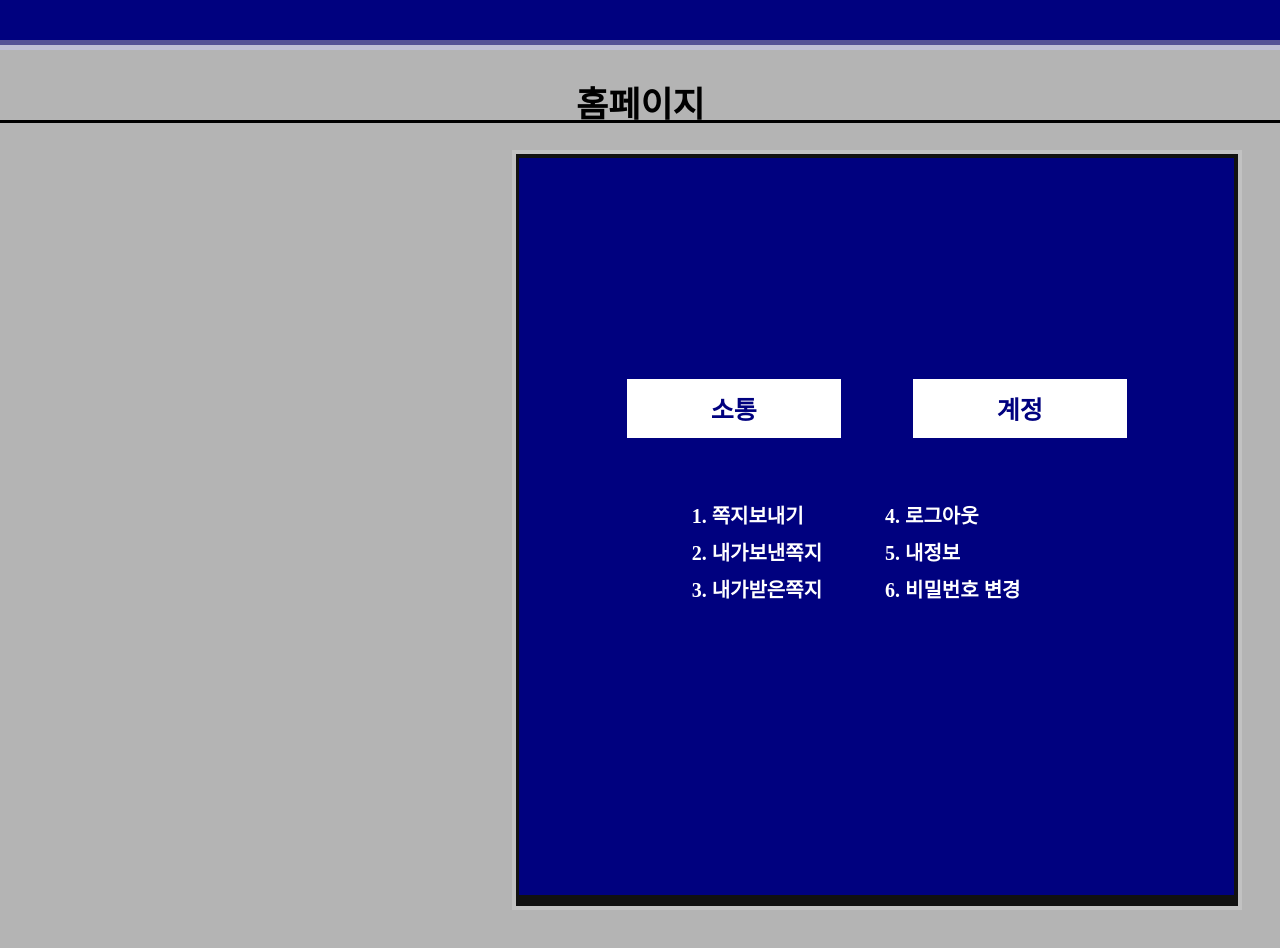
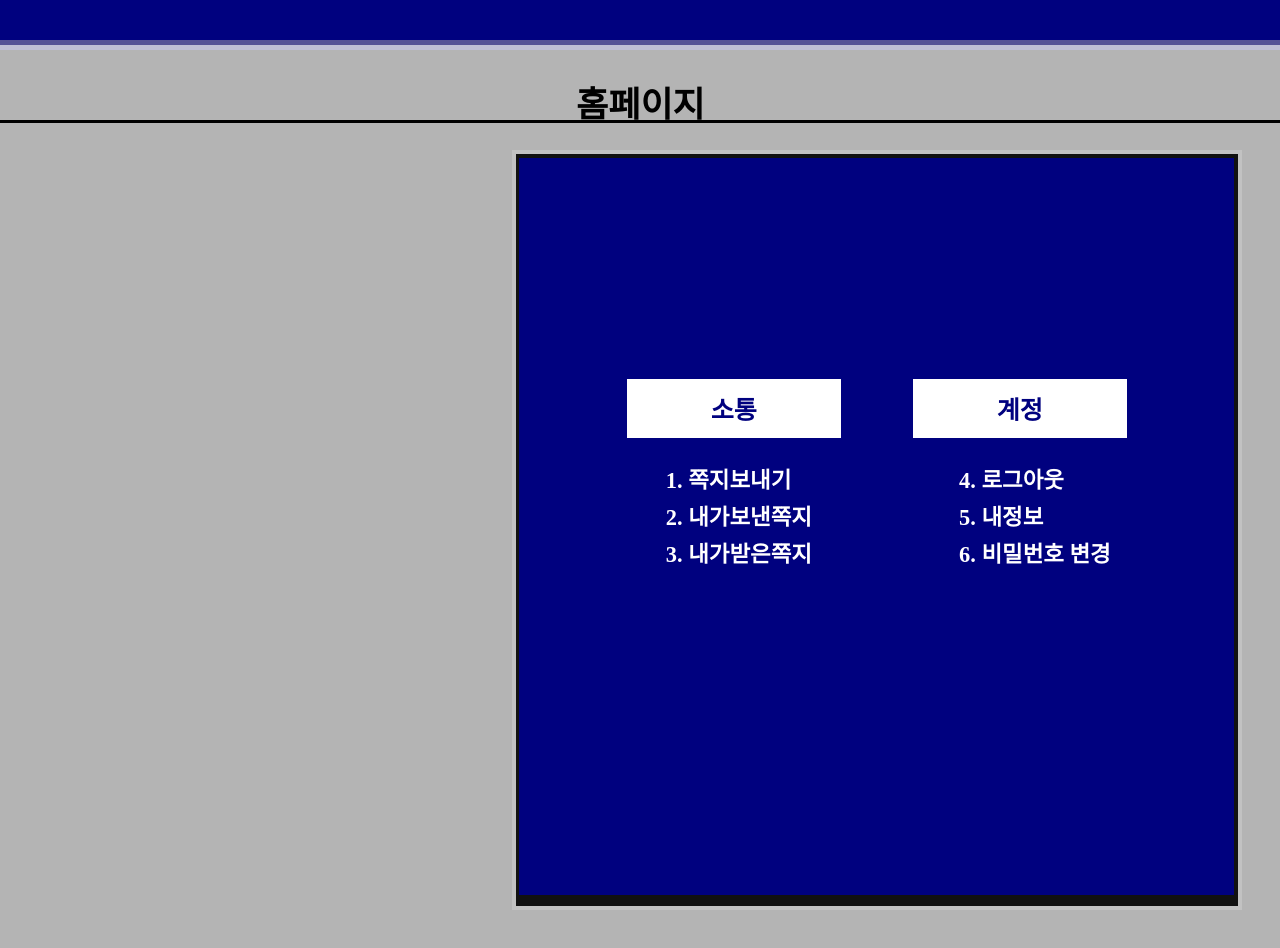
Before and after one commit to hanaxauay/BottleProject, a React (Create React App) app: page /Mypage in a window 1280 px wide. Built offline with nearby package versions, Linux system fonts and the light colour scheme; no server answers; a web font is replaced by a local one.

Commit message:
홈페이지

```diff
--- a/src/style/mypage.scss
+++ b/src/style/mypage.scss
@@ -7,67 +7,19 @@
   flex-direction: column;
   align-items: center;
 
-  .text_box1 {
-    position: absolute;
-    left: 0;
-    top: 10%;
-    right: 9px;
-    height: 100%;
-    background-color: #C2C2C2;
-    z-index: 1;
-  }
-
-  .text_box2 {
-    position: absolute;
-    left: 13px;
-    top: 12%;
-    right: 20px;
-    height: 104%;
-    background-color: #D0D0D0;
-    z-index: 2;
-  }
-
-  .text_box3 {
-    position: absolute;
-    left: 23px;
-    top: 14%;
-    right: 32px;
-    height: 100%;
-    background-color: #00017F;
-    z-index: 3;
-  }
-
-  .text_line1 {
-    position: absolute;
-    right: 32px;
-    height: 1.3%;
-    background-color: #000;
-    z-index: 4;
-  }
-
-  .text_line2 {
-    position: absolute;
-    top: 13%;
-    left: 12px;
-    height: 101px;
-    width: 1%;
-    background-color: #000;
-    z-index: 5;
-  }
-
 
 
   .communi_btn1 {
     display: inline-block;
     position: absolute;
-    font-size: 20px;
+    font-size: 140%;
     font-family: "DungGeunMo";
     font-weight: bold;
     text-align: left;
-    left: 20%;
-    top: 45%;
-    height: 50px;
-    width: 300px;
+    left: 16%;
+    top: 40%;
+    height: 7%;
+    width: 30%;
     z-index: 4;
     background-color: transparent;
     border: none;
@@ -87,14 +39,14 @@
   .communi_btn2 {
     display: inline-block;
     position: absolute;
-    font-size: 20px;
+    font-size: 140%;
     font-family: "DungGeunMo";
     font-weight: bold;
     text-align: left;
-    left: 20%;
-    top: 50%;
-    height: 50px;
-    width: 300px;
+    left: 16%;
+    top: 45%;
+    height: 7%;
+    width: 30%;
     z-index: 4;
     background-color: transparent;
     border: none;
@@ -114,14 +66,14 @@
   .communi_btn3 {
     display: inline-block;
     position: absolute;
-    font-size: 20px;
+    font-size: 140%;
     font-family: "DungGeunMo";
     font-weight: bold;
     text-align: left;
-    left: 20%;
-    top: 55%;
-    height: 50px;
-    width: 300px;
+    left: 16%;
+    top: 50%;
+    height: 7%;
+    width: 30%;
     z-index: 4;
     background-color: transparent;
     border: none;
@@ -140,15 +92,15 @@
   .account_btn1 {
     display: inline-block;
     position: absolute;
-    font-size: 20px;
+    font-size: 140%;
     font-family: "DungGeunMo";
     font-weight: bold;
     text-align: left;
-    top: 45%;
-    right: 11%;
-    height: 50px;
-    width: 300px;
-    z-index: 4;
+    right: 13%;
+    top: 40%;
+    height: 7%;
+    width: 30%;
+    z-index: 5;
     background-color: transparent;
     border: none;
     outline: none;
@@ -166,15 +118,15 @@
   .account_btn2 {
     display: inline-block;
     position: absolute;
-    font-size: 20px;
+    font-size: 140%;
     font-family: "DungGeunMo";
     font-weight: bold;
     text-align: left;
-    top: 50%;
-    right: 11%;
-    height: 50px;
-    width: 300px;
-    z-index: 4;
+    right: 13%;
+    top: 45%;
+    height: 7%;
+    width: 30%;
+    z-index: 6;
     background-color: transparent;
     border: none;
     outline: none;
@@ -192,15 +144,15 @@
   .account_btn3 {
     display: inline-block;
     position: absolute;
-    font-size: 20px;
+    font-size: 140%;
     font-family: "DungGeunMo";
     font-weight: bold;
     text-align: left;
-    top: 55%;
-    right: 11%;
-    height: 50px;
-    width: 300px;
-    z-index: 4;
+    right: 13%;
+    top: 50%;
+    height: 7%;
+    width: 30%;
+    z-index: 7;
     background-color: transparent;
     border: none;
     outline: none;
```
